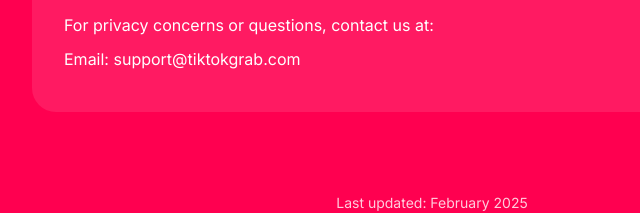
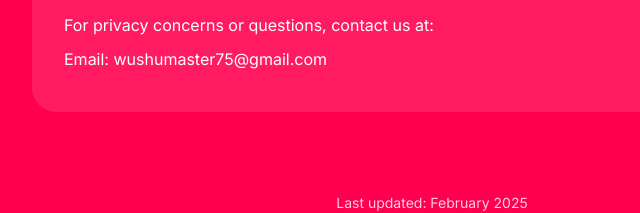
Before and after one commit to wushu75/tiktokgrab-privacy, a plain HTML site: page index.html in a window 1280 px wide. Shown: the part 1390-1603 px from the top of the page, 208-848 px from the left. Drawn offline with Linux system fonts and the light colour scheme.

Commit message:
Update index.html

```diff
--- a/index.html
+++ b/index.html
@@ -134,7 +134,7 @@
         <div class="content-box">
             <h2>5. Contact Information</h2>
             <p>For privacy concerns or questions, contact us at:</p>
-            <p>Email: support@tiktokgrab.com</p>
+            <p>Email: wushumaster75@gmail.com</p>
         </div>
 
         <footer class="footer">
```
